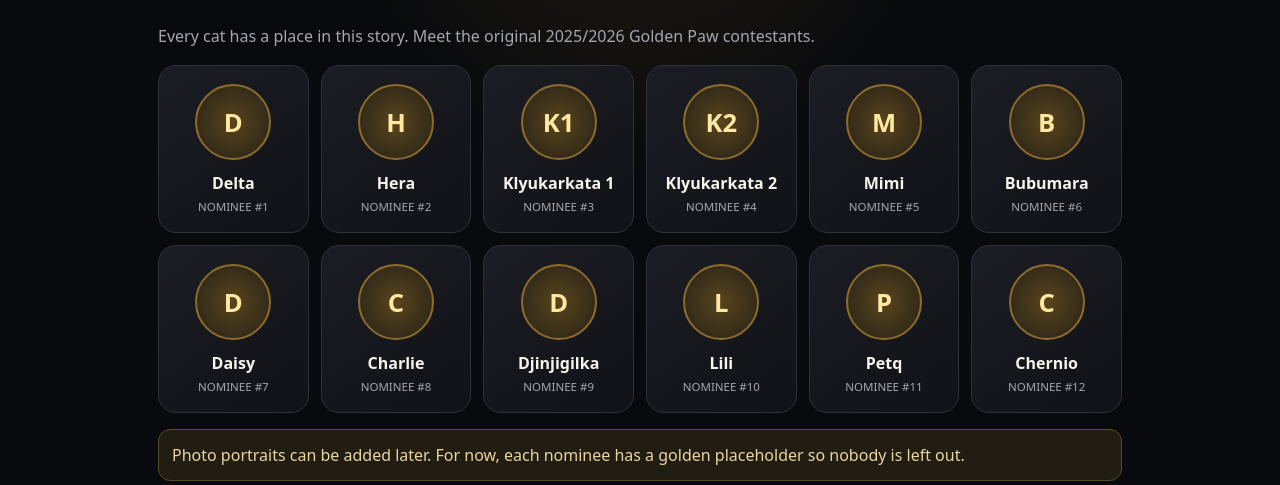
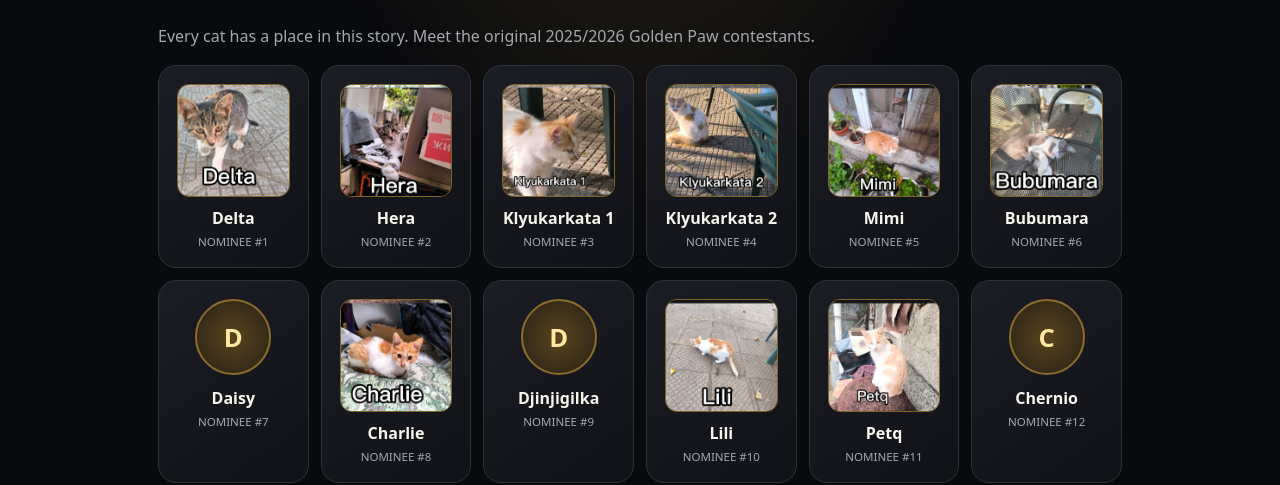
Before and after one commit to Icitooeee/Golden-Paw-Awards, a plain HTML site: page index.html in a window 1280 px wide. Shown: the part 335-820 px from the top of the page. Drawn offline with Linux system fonts and the light colour scheme.

Commit message:
Add files via upload

```diff
--- a/index.html
+++ b/index.html
@@ -22,6 +22,9 @@ h2{font-family:Georgia,serif;color:var(--gold2);font-size:2rem}
 .card{background:linear-gradient(145deg,#1b1d24,#111217);border:1px solid var(--line);border-radius:18px;padding:18px;text-align:center}
 .avatar{width:76px;height:76px;border-radius:50%;margin:0 auto 12px;display:grid;place-items:center;background:radial-gradient(circle,#59451d,#252016);border:2px solid #8d6c2b;color:#ffe8a1;font-size:1.6rem;font-weight:900}
 .card h3{margin:5px 0;font-size:1rem}.tag{font-size:.72rem;color:var(--muted)}
+.cat-photo{width:100%;aspect-ratio:1/1;object-fit:cover;border-radius:12px;border:1px solid #806326;margin:0 auto 10px;display:block}
+.contender .cat-photo{width:90px;height:90px;border-radius:50%;object-fit:cover;margin:0 auto 10px}
+.legend-photo{width:100%;max-width:190px;aspect-ratio:1/1;object-fit:cover;border-radius:50%;border:2px solid #8d6c2b;margin:0 auto 12px;display:block}
 .match{display:grid;grid-template-columns:1fr auto 1fr;align-items:center;gap:12px;margin:22px 0}
 .contender{background:var(--panel);border:1px solid var(--line);border-radius:18px;padding:20px 10px;text-align:center;min-height:160px}
 .contender .avatar{width:90px;height:90px}
@@ -52,7 +55,7 @@ footer{text-align:center;color:#777;padding:25px;font-size:.8rem}
 <h2>The twelve nominees</h2>
 <p class="lead">Every cat has a place in this story. Meet the original 2025/2026 Golden Paw contestants.</p>
 <div class="grid" id="nominees"></div>
-<p class="notice">Photo portraits can be added later. For now, each nominee has a golden placeholder so nobody is left out.</p>
+<p class="notice">Nine of our nominees now have photo portraits. The remaining cats still have their golden placeholders until we have their pictures.</p>
 </section>
 <section id="vote">
 <h2>The road to the Golden Paw</h2>
@@ -86,7 +89,9 @@ const rounds=[
 {title:"Stage 6 · Grand final",desc:"One final vote crowns the Golden Paw champion.",pairs:[]}
 ];
 let votes=JSON.parse(localStorage.getItem("goldenPawVotes")||"{}"),pairIndex=0;
-function card(name,i){return `<div class="card"><div class="avatar">${name.split(" ").map(x=>x[0]).join("").slice(0,2).toUpperCase()}</div><h3>${name}</h3><div class="tag">NOMINEE #${i+1}</div></div>`}
+const photoFiles={"Petq":"assets/petq.jpg","Mimi":"assets/mimi.jpg","Lili":"assets/lili.jpg","Charlie":"assets/charlie.jpg","Bubumara":"assets/bubumara.jpg","Delta":"assets/delta.jpg","Hera":"assets/hera.jpg","Klyukarkata 2":"assets/klyukarkata_2.jpg","Klyukarkata 1":"assets/klyukarkata_1.jpg"};
+function photo(name,extra=""){return photoFiles[name]?`<img class="cat-photo ${extra}" src="${photoFiles[name]}" alt="${name}">`:`<div class="avatar">${name.split(" ").map(x=>x[0]).join("").slice(0,2).toUpperCase()}</div>`}
+function card(name,i){return `<div class="card">${photo(name)}<h3>${name}</h3><div class="tag">NOMINEE #${i+1}</div></div>`}
 document.getElementById("nominees").innerHTML=cats.map(card).join("");
 const legendDetails=[
 {name:"Mimi",date:"9 October 2026",note:"BEST OF ALL TIME",story:"Mimi was the hunter. One day, three mice frightened Grandma, who called out, “Mimi! Mimi!” Mimi came running and took care of all three in one swift move. Everyone loved her, and she always got the most treats. She was also my favourite."},
@@ -95,13 +100,13 @@ const legendDetails=[
 {name:"Djinjigilka",date:"23 June 2026",note:"A beautiful 11-year life"},
 {name:"Pancho",date:"25 December 2023",note:"The first cat · Mimi's father",story:"Pancho was the first cat the family ever welcomed. Grandpa had always said there would be no cat in the house, but Pancho changed everything. Within a week, he and Grandpa had become best friends and went everywhere together. When the family tended their carrots and cabbages, Pancho was the little helper by Grandpa's side. He was lost after being hit by a truck in 2023, but his place as the original family legend remains."}
 ];
-document.getElementById("legendGrid").innerHTML=legendDetails.map((cat)=>`<div class="card"><div class="avatar">✦</div><h3>${cat.name}</h3><div class="tag">${cat.note}</div><p class="small" style="margin:10px 0 0">Passed away</p><b style="color:var(--gold2)">${cat.date}</b>${cat.story?`<p class="small" style="line-height:1.6;text-align:left;margin-top:14px">${cat.story}</p>`:""}</div>`).join("");
+document.getElementById("legendGrid").innerHTML=legendDetails.map((cat)=>`<div class="card">${photo(cat.name,"legend-photo")}<h3>${cat.name}</h3><div class="tag">${cat.note}</div><p class="small" style="margin:10px 0 0">Passed away</p><b style="color:var(--gold2)">${cat.date}</b>${cat.story?`<p class="small" style="line-height:1.6;text-align:left;margin-top:14px">${cat.story}</p>`:""}</div>`).join("");
 document.querySelectorAll("nav button").forEach(b=>b.onclick=()=>{document.querySelectorAll("nav button,main section").forEach(x=>x.classList.remove("active"));b.classList.add("active");document.getElementById(b.dataset.tab).classList.add("active");if(b.dataset.tab==="leaderboard")renderScores();});
 let selected={};
 function renderMatch(){
 const p=rounds[0].pairs[pairIndex]; if(!p){document.getElementById("matchArea").innerHTML='<div class="notice">You have completed all six opening matchups in this demo. The later stages will be configured once the bracket is finalized.</div>';return;}
 const [a,b]=p;document.getElementById("stageInfo").innerHTML=`<b>${rounds[0].title}</b><br>${rounds[0].desc}<br><span class="small">Matchup ${pairIndex+1} of 6</span>`;
-document.getElementById("matchArea").innerHTML=`<div class="match"><div class="contender"><div class="avatar">${cats[a].slice(0,2).toUpperCase()}</div><h3>${cats[a]}</h3><button class="${selected[pairIndex]===a?'chosen':''}" onclick="cast(${a})">Vote ${cats[a]}</button></div><div class="vs">VS</div><div class="contender"><div class="avatar">${cats[b].slice(0,2).toUpperCase()}</div><h3>${cats[b]}</h3><button class="${selected[pairIndex]===b?'chosen':''}" onclick="cast(${b})">Vote ${cats[b]}</button></div></div>`;
+document.getElementById("matchArea").innerHTML=`<div class="match"><div class="contender">${photo(cats[a])}<h3>${cats[a]}</h3><button class="${selected[pairIndex]===a?'chosen':''}" onclick="cast(${a})">Vote ${cats[a]}</button></div><div class="vs">VS</div><div class="contender">${photo(cats[b])}<h3>${cats[b]}</h3><button class="${selected[pairIndex]===b?'chosen':''}" onclick="cast(${b})">Vote ${cats[b]}</button></div></div>`;
 document.getElementById("voteStatus").textContent=selected[pairIndex]!==undefined?"Your demo vote is saved on this device.":"Choose your favourite in this matchup.";
 }
 window.cast=i=>{selected[pairIndex]=i;votes[i]=(votes[i]||0)+1;localStorage.setItem("goldenPawVotes",JSON.stringify(votes));renderMatch();};
```
Also changed, not shown: assets/bubumara.jpg (added), assets/charlie.jpg (added), assets/delta.jpg (added), assets/hera.jpg (added), assets/klyukarkata_1.jpg (added), assets/klyukarkata_2.jpg (added), assets/lili.jpg (added), assets/mimi.jpg (added), assets/petq.jpg (added).
